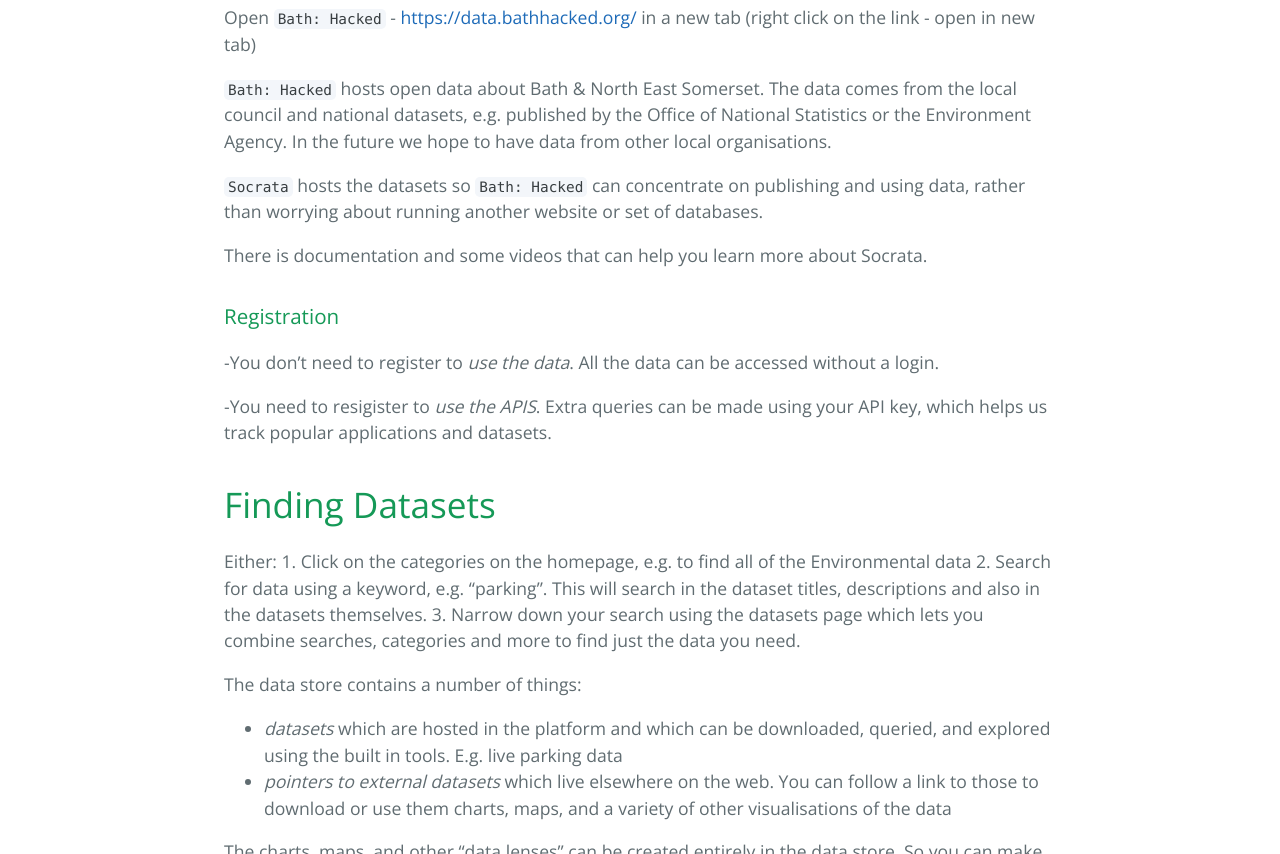
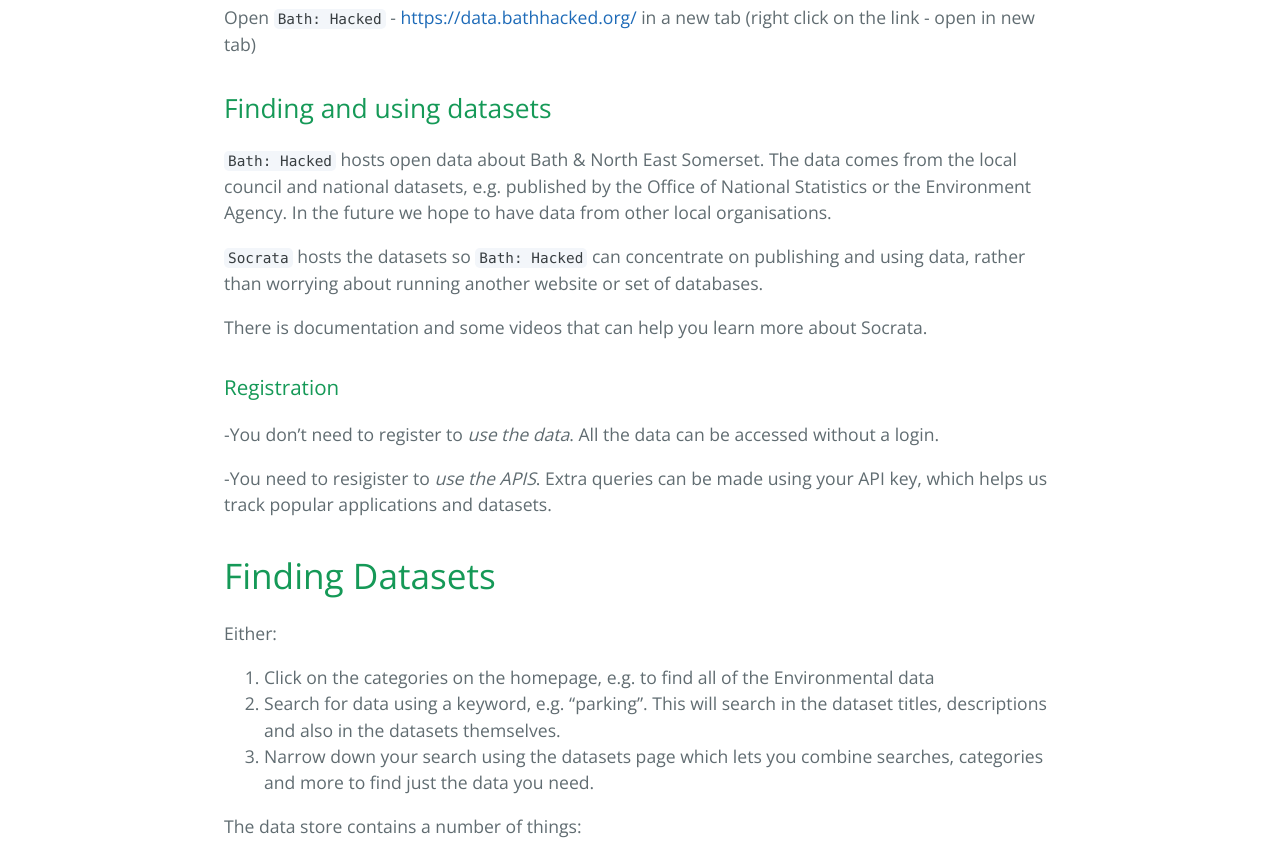
Before and after one commit to JohnReeves/BigData, a plain HTML site: page index.html in a window 1280 px wide. Shown: the part 481-1335 px from the top of the page. Drawn offline with nearby package versions, Linux system fonts and the light colour scheme.

Commit message:
Create gh-pages branch via GitHub

```diff
--- a/index.html
+++ b/index.html
@@ -20,9 +20,12 @@
 
     <section class="main-content">
       <h1>
-<a id="finding-and-using-open-data" class="anchor" href="#finding-and-using-open-data" aria-hidden="true"><span aria-hidden="true" class="octicon octicon-link"></span></a>Finding and using open data</h1>
+<a id="getting-started" class="anchor" href="#getting-started" aria-hidden="true"><span aria-hidden="true" class="octicon octicon-link"></span></a>Getting Started</h1>
 
 <p>Open <code>Bath: Hacked</code> - <a href="https://data.bathhacked.org/">https://data.bathhacked.org/</a> in a new tab (right click on the link - open in new tab)</p>
+
+<h2>
+<a id="finding-and-using-datasets" class="anchor" href="#finding-and-using-datasets" aria-hidden="true"><span aria-hidden="true" class="octicon octicon-link"></span></a>Finding and using datasets</h2>
 
 <p><code>Bath: Hacked</code> hosts open data about Bath &amp; North East Somerset. The data comes from the local council and national datasets, e.g. published by the Office of National Statistics or the Environment Agency. In the future we hope to have data from other local organisations.</p>
 
@@ -40,10 +43,13 @@
 <h1>
 <a id="finding-datasets" class="anchor" href="#finding-datasets" aria-hidden="true"><span aria-hidden="true" class="octicon octicon-link"></span></a>Finding Datasets</h1>
 
-<p>Either:
-1. Click on the categories on the homepage, e.g. to find all of the Environmental data
-2. Search for data using a keyword, e.g. “parking”. This will search in the dataset titles, descriptions and also in the datasets themselves.
-3. Narrow down your search using the datasets page which lets you combine searches, categories and more to find just the data you need.</p>
+<p>Either:</p>
+
+<ol>
+<li>Click on the categories on the homepage, e.g. to find all of the Environmental data</li>
+<li>Search for data using a keyword, e.g. “parking”. This will search in the dataset titles, descriptions and also in the datasets themselves.</li>
+<li>Narrow down your search using the datasets page which lets you combine searches, categories and more to find just the data you need.</li>
+</ol>
 
 <p>The data store contains a number of things:</p>
 
```
Also changed, not shown: params.json (+1 -1 lines).
